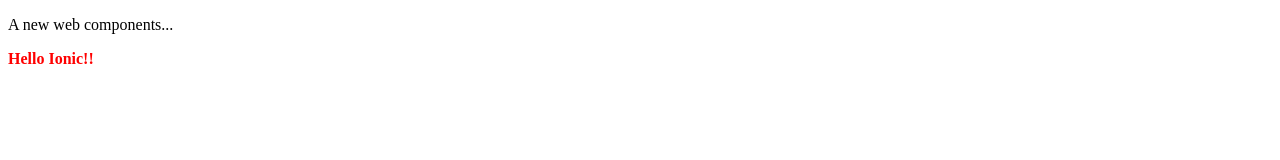
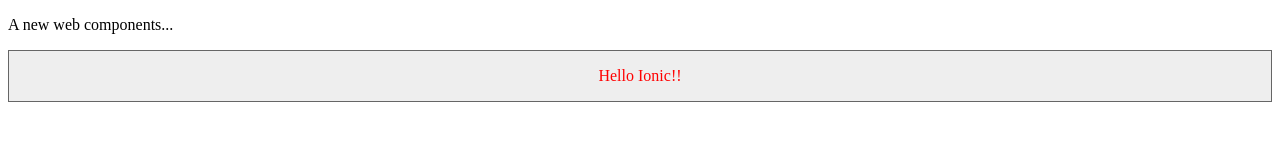
Before and after one commit to kkeeth/web-components-sandbox, a plain HTML site: page index.html in a window 1280 px wide. Drawn offline with Linux system fonts and the light colour scheme.

Commit message:
feat: introducing Shadow DOM sample

```diff
--- a/actions.js
+++ b/actions.js
@@ -9,13 +9,29 @@
   }
 
   attributeChangedCallback(property, oldValue, newValue) {
-    console.log(oldValue, newValue)
     if (oldValue === newValue) return
     this[property] = newValue
+    this.textContent = `Hello ${this[property]}`
   }
 
   // connect component
   connectedCallback() {
+    const shadow = this.attachShadow({ mode: 'closed' })
+
+    shadow.innerHTML = `
+      <style>
+        p {
+          text-align: center;
+          font-weight: normal;
+          padding: 1em;
+          margin: 0 0 2em 0;
+          background-color: #eee;
+          border: 1px solid #666;
+        }
+
+      </style>
+
+      <p>Hello ${this.name}</p>`
     this.textContent = `Hello ${this.name}`
   }
 }
--- a/styles.css
+++ b/styles.css
@@ -2,3 +2,7 @@
   font-weight: bold;
   color: red;
 }
+
+:host {
+  transform: rotate(180deg);
+}
```
